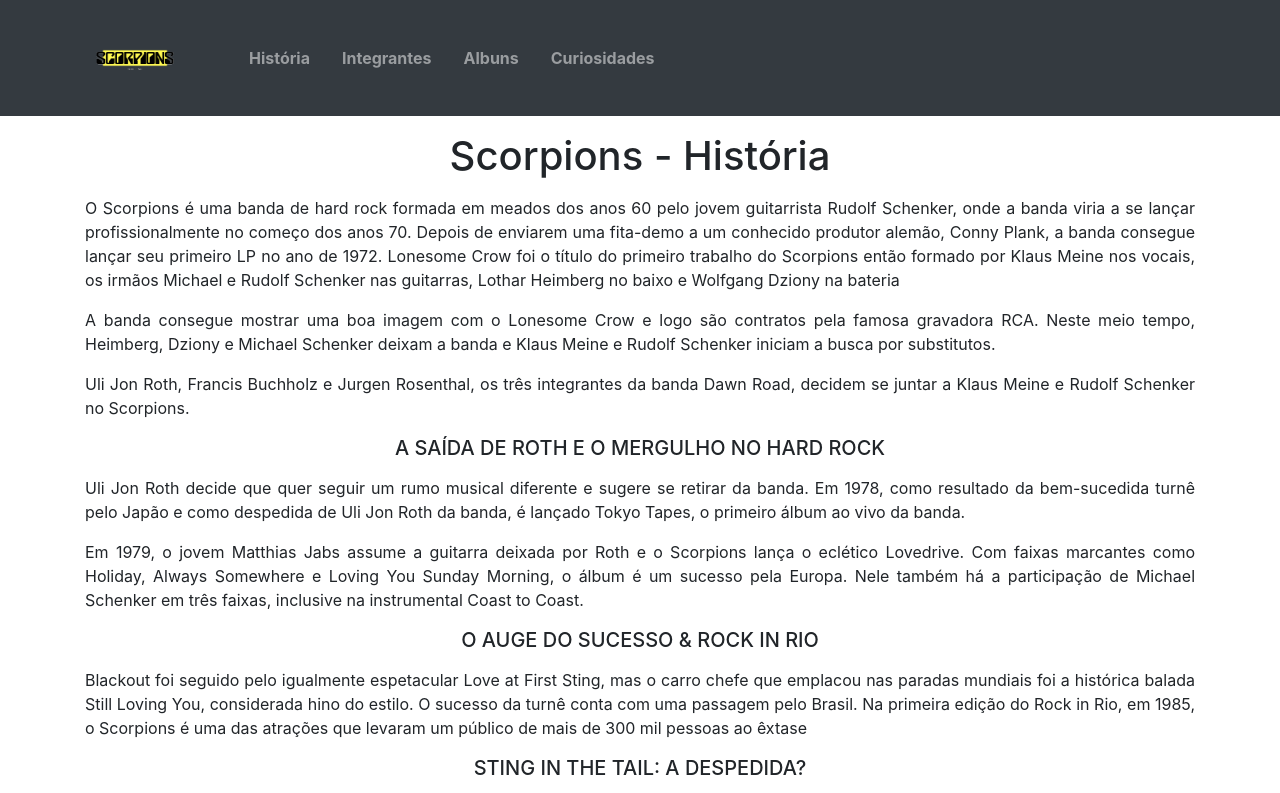
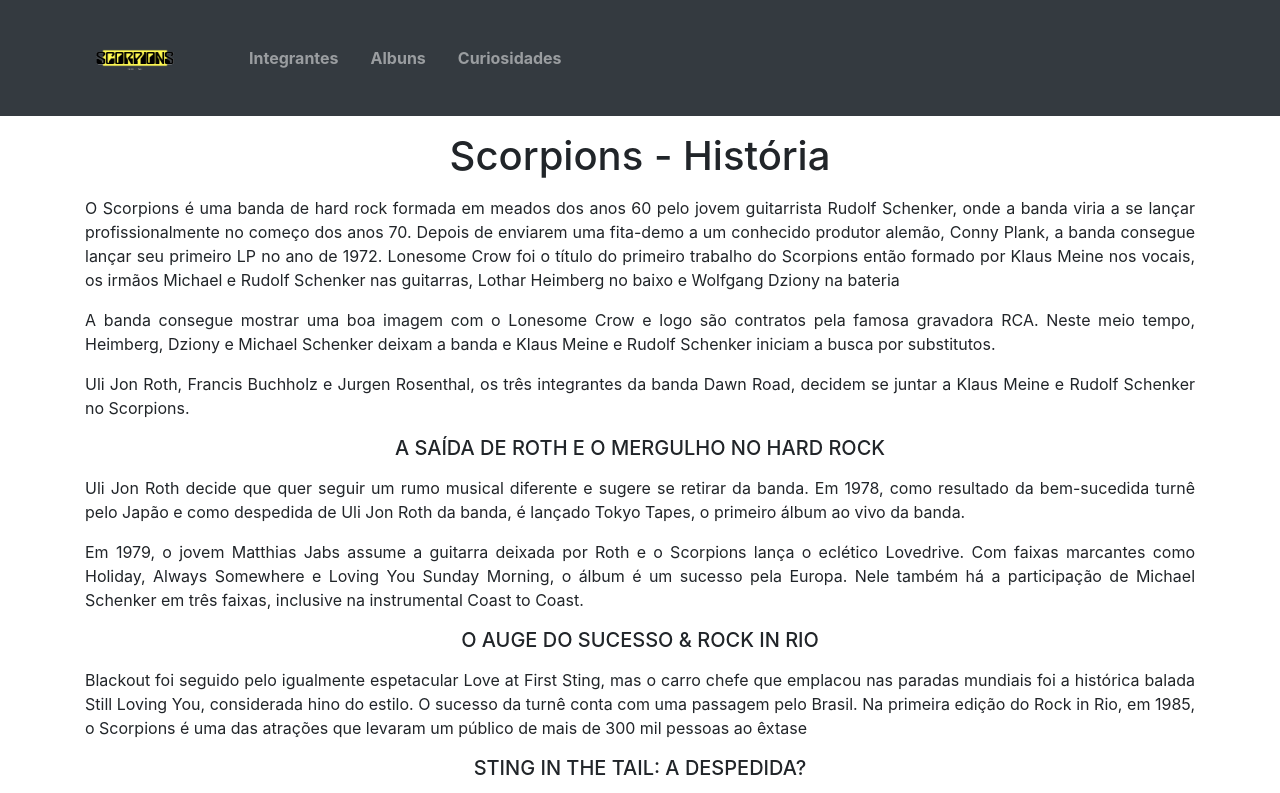
Before and after one commit to pablogoettert/pablogoettert.github.io, a plain HTML site: page index.html in a window 1280 px wide. Shown: the top 793 px of the page. Drawn offline with nearby package versions, Linux system fonts and the light colour scheme.

Commit message:
Add files via upload

```diff
--- a/index.html
+++ b/index.html
@@ -24,11 +24,6 @@
                                         <!-- valor sujerido pelo bootstrap para navBar -->
   <div class="collapse navbar-collapse" id="navbarSupportedContent">   <!-- quando a tela diminuir o botão aparece -->
     <ul class="navbar-nav mr-auto">
-        <li class="nav-item dropdown">  <!-- # == identificador -->
-        <a class="nav-link text-color-a" href="#" onclick="redirect_history();">
-          História
-        </a>
-      </li>
       <li class="nav-item">
         <a class="nav-link text-color-a" href="#" onclick="redirect_integ();">Integrantes</a>
       </li>
```
